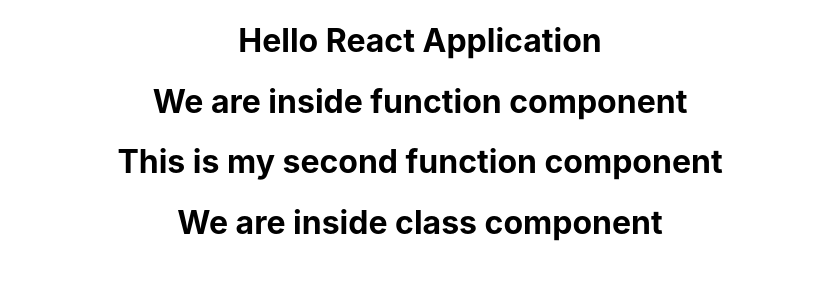
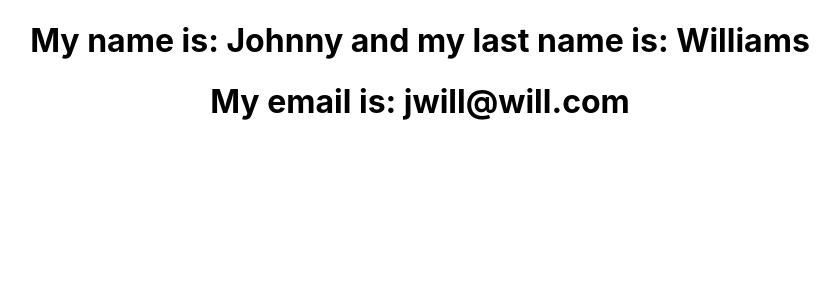
Before and after one commit to JimAdediran/News_site, a React (Create React App) app in the folder Frontend/news_site/: page / in a window 1280 px wide. Shown: the top 300 px of the page, without its empty margins (220-1060 px from the left). Built offline with nearby package versions, Linux system fonts and the light colour scheme.

Commit message:
added props to Hello.js and MyClass.js components

```diff
--- a/Frontend/news_site/src/App.js
+++ b/Frontend/news_site/src/App.js
@@ -7,10 +7,8 @@
 function App() {
   return (
     <div className="App">
-      <h1>Hello React Application</h1>
-      <Hello/>
-      <FunComponent/>
-      <MyClass/>
+      <Hello name = "Johnny" lastname = "Williams"/>
+      <MyClass email = "jwill@will.com"/>
     </div>
   );
 }
--- a/Frontend/news_site/src/components/Hello.js
+++ b/Frontend/news_site/src/components/Hello.js
@@ -2,11 +2,14 @@
 
 
 
-function Hello() {
+function Hello(props) {
 
     return(
-        <h1>We are inside function component</h1>
+
+        <h1>My name is: {props.name} and my last name is: {props.lastname}</h1>
+
     )
+
 
 }
 
--- a/Frontend/news_site/src/components/MyClass.js
+++ b/Frontend/news_site/src/components/MyClass.js
@@ -5,7 +5,7 @@
 
     render(){
         return(
-            <h1>We are inside class component</h1>
+            <h1>My email is: {this.props.email}</h1>
         )
     }
 }
```
